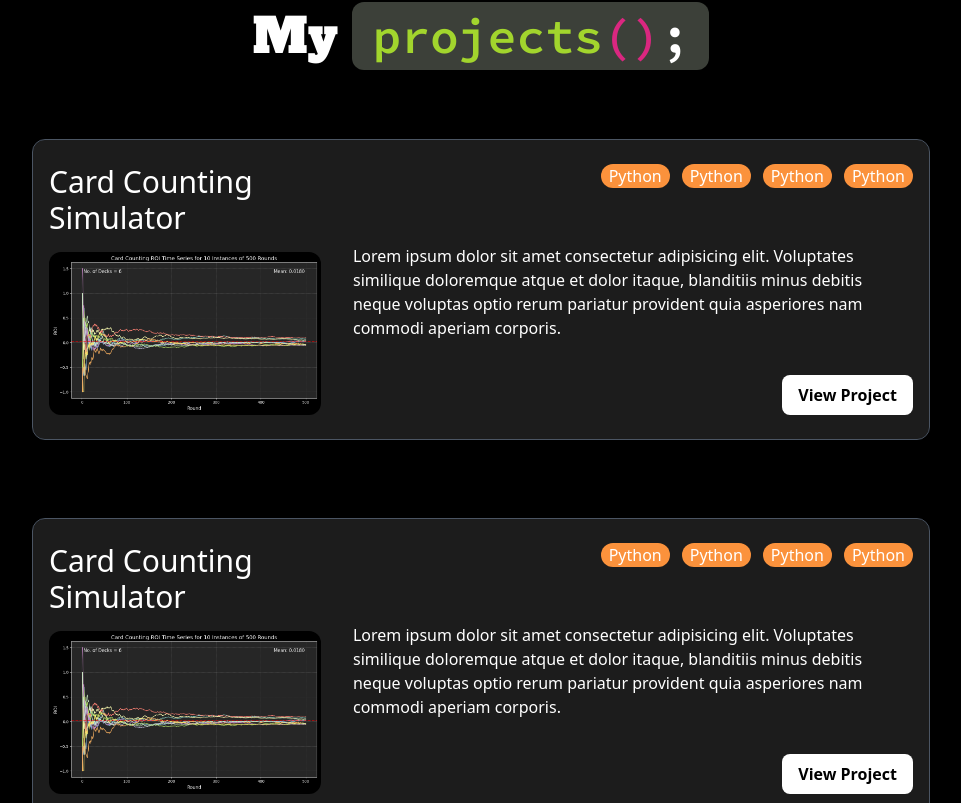
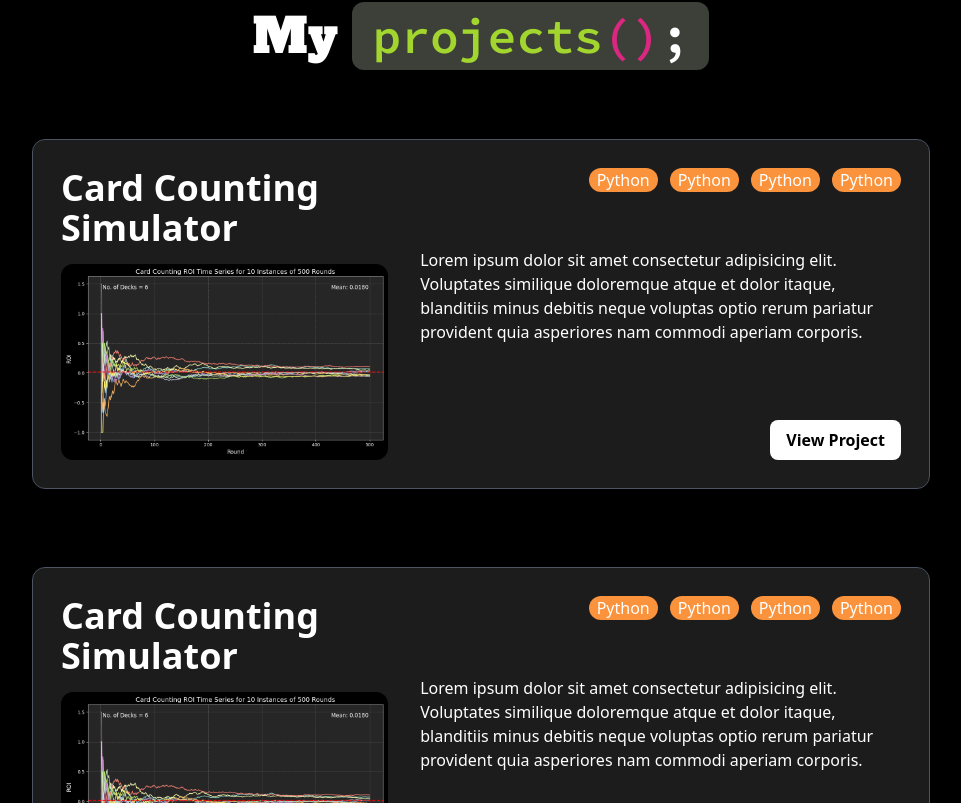
Before and after one commit to arch-bert/my-website, a React (Create React App) app: page / in a window 1280 px wide. Shown: the part 537-1340 px from the top of the page, without its empty margins (159-1120 px from the left). Built offline with nearby package versions, Linux system fonts and the light colour scheme.

Commit message:
Removed comments

```diff
--- a/src/components/project-card.tsx
+++ b/src/components/project-card.tsx
@@ -2,20 +2,16 @@ import Tag from "./tag";
 
 export default function ProjectCard() {
   return (
-    <div className="flex flex-row h-auto px-4 py-6 my-10 mx-40 rounded-xl bg-secondary outline outline-1 outline-gray-600 shadow-lg transition-transform duration-300 ease-in-out hover:scale-105">
-      {/* Left Column: Heading and Image */}
-      <div className="flex flex-col justify-start w-1/3 pr-4">
-        <h1 className="text-3xl pb-4">Card Counting Simulator</h1>
+    <div className="flex flex-row h-auto p-7 my-10 mx-40 rounded-xl bg-secondary outline outline-1 outline-gray-600 shadow-lg transition-transform duration-300 ease-in-out hover:scale-105">
+      <div className="flex flex-col justify-start pr-4 w-[1200px]">
+        <h1 className="text-4xl font-bold pb-4">Card Counting Simulator</h1>
         <img
           src="simulation.png"
           alt="Code"
           className="object-cover rounded-xl max-w-full max-h-60"
         />
       </div>
-
-      {/* Right Column: Tags, Description, and Button */}
-      <div className="flex flex-col justify-between w-2/3 pl-4 relative">
-        {/* Tags in the top right */}
+      <div className="flex flex-col justify-between pl-4 relative">
         <div className="absolute top-0 right-0">
           <div className="flex flex-row space-x-3 ">
             <Tag />
@@ -24,8 +20,6 @@ export default function ProjectCard() {
             <Tag />
           </div>
         </div>
-
-        {/* Description Text */}
         <div className="flex-grow mt-20">
           <p className="text-white">
             Lorem ipsum dolor sit amet consectetur adipisicing elit. Voluptates
@@ -34,8 +28,6 @@ export default function ProjectCard() {
             commodi aperiam corporis.
           </p>
         </div>
-
-        {/* Button in the bottom right */}
         <div className="text-right mt-4">
           <button className="w-fit px-4 py-2 my-button">
             View Project
```
